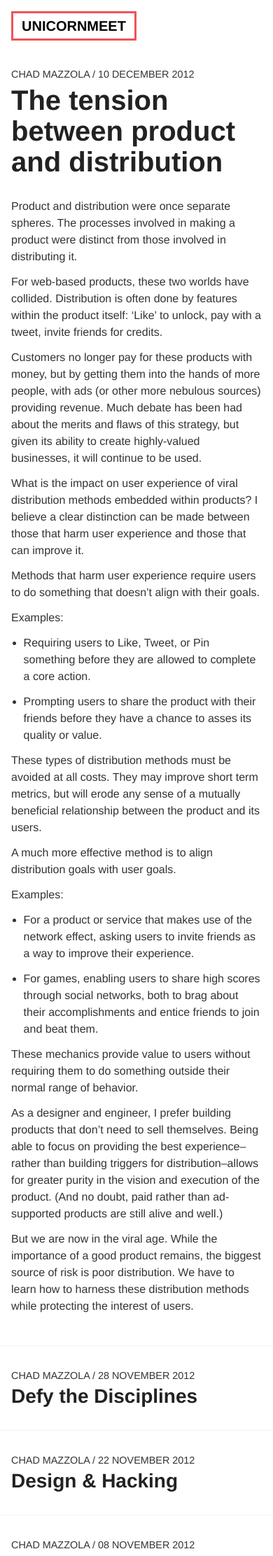
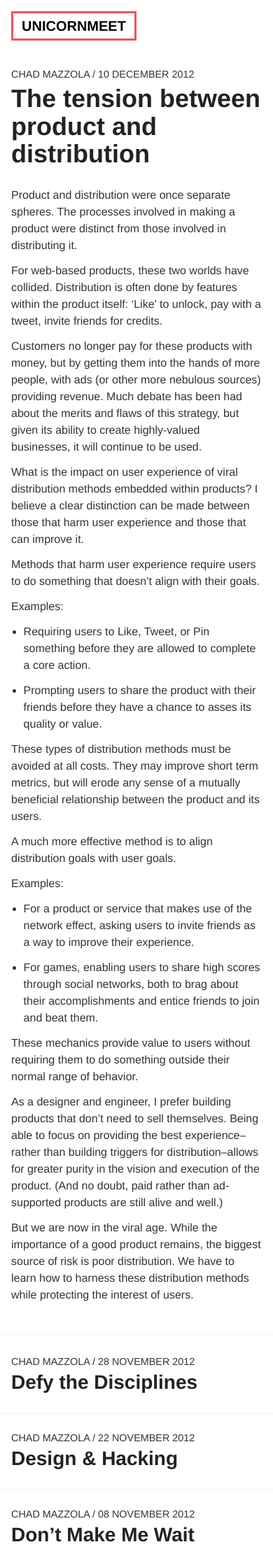
Before and after one commit to ehmorris/unicornmeet, a Jekyll site: the page built from index.html, in a window 390 px wide. Shown: the top 2224 px of the page at 70% size. Built offline with Jekyll 4.4.1, drawn with Linux system fonts in a browser that asks for light colours; Markdown is read by kramdown in place of the engine named in the settings.

Commit message:
Mobile display tweaks.

```diff
--- a/stylesheets/application.css
+++ b/stylesheets/application.css
@@ -164,7 +164,7 @@
     padding-left: 1em;
     padding-right: 1em; }
     .container .post-container .post .post-info h2 {
-      font-size: 2.5em; }
+      font-size: 2.25em; }
     .container .post-container .post .post-info .meta {
       font-size: 0.9em; }
     .container .post-container .post ul {
@@ -175,8 +175,11 @@
       font-size: 1em; }
   .container .post-container:first-child {
     padding-bottom: 2em; }
-  .container .post-container:not(:first-child) .post .post-info h2 {
-    font-size: 1.75em; } }
+  .container .post-container:not(:first-child) {
+    margin: 0.75em 0 0.75em 0;
+    padding: 0.75em 0 1.75em 0; }
+    .container .post-container:not(:first-child) .post .post-info h2 {
+      font-size: 1.75em; } }
 footer {
   color: #555;
   margin: 0 auto;
--- a/stylesheets/scss/_post.scss
+++ b/stylesheets/scss/_post.scss
@@ -139,7 +139,7 @@
 
       .post-info {
         h2 {
-          font-size: 2.5em;
+          font-size: 2.25em;
         }
 
         .meta {
@@ -163,6 +163,9 @@
     }
 
     &:not(:first-child) {
+      margin: 0.75em 0 0.75em 0;
+      padding: 0.75em 0 1.75em 0;
+
       .post .post-info {
         h2 {
           font-size: 1.75em;
```
